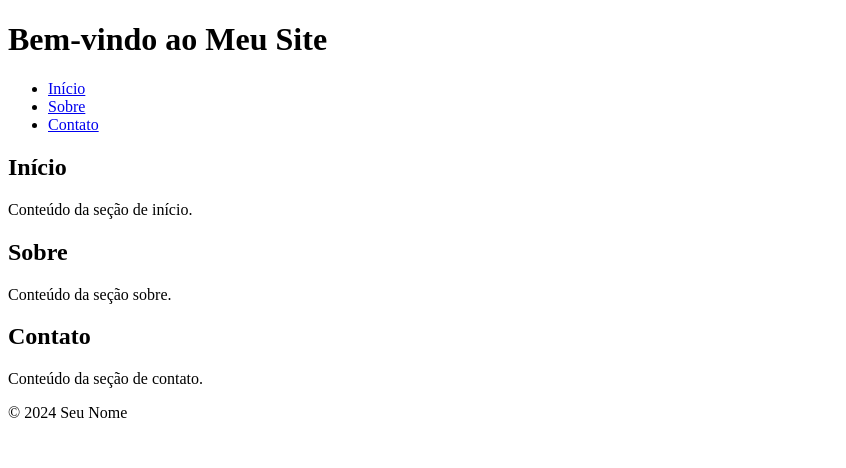
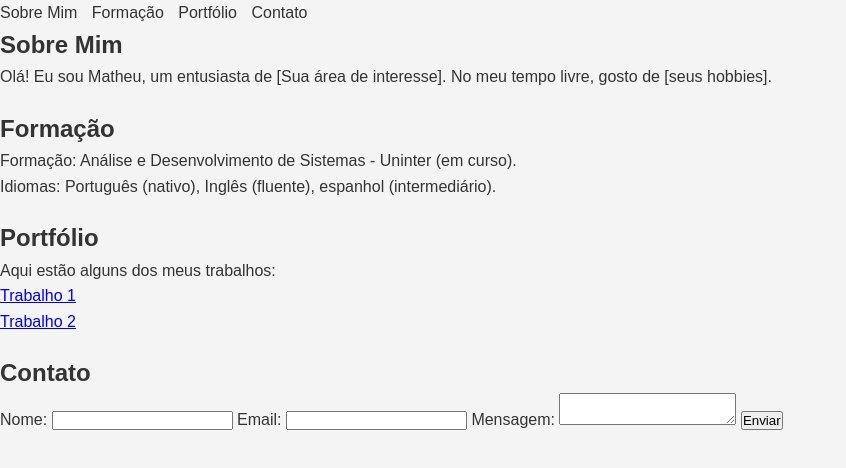
Before and after one commit to MatheuSilva00/portifolio, a plain HTML site: page index.html in a window 1280 px wide. Shown: the whole page, without its empty margins (0-846 px from the left). Drawn offline with Linux system fonts and the light colour scheme.

Commit message:
edit criando javascript e editando html

```diff
--- a/index.html
+++ b/index.html
@@ -3,36 +3,58 @@
 <head>
     <meta charset="UTF-8">
     <meta name="viewport" content="width=device-width, initial-scale=1.0">
-    <title>Seu Título Aqui</title>
-    <link rel="stylesheet" href="estilo.css">
+    <title>Portfólio Pessoal</title>
+    <link rel="stylesheet" href="styles.css">
+    <script src="script.js"></script>
 </head>
 <body>
-    <header>
-        <h1>Bem-vindo ao Meu Site</h1>
-    </header>
+    <!-- Navegação -->
     <nav>
         <ul>
-            <li><a href="#home">Início</a></li>
-            <li><a href="#about">Sobre</a></li>
-            <li><a href="#contact">Contato</a></li>
+            <li><a href="#" onclick="showSection('sobre')">Sobre Mim</a></li>
+            <li><a href="#" onclick="showSection('formacao')">Formação</a></li>
+            <li><a href="#" onclick="showSection('portfolio')">Portfólio</a></li>
+            <li><a href="#" onclick="showSection('contato')">Contato</a></li>
         </ul>
     </nav>
-    <main>
-        <section id="home">
-            <h2>Início</h2>
-            <p>Conteúdo da seção de início.</p>
-        </section>
-        <section id="about">
-            <h2>Sobre</h2>
-            <p>Conteúdo da seção sobre.</p>
-        </section>
-        <section id="contact">
-            <h2>Contato</h2>
-            <p>Conteúdo da seção de contato.</p>
-        </section>
-    </main>
-    <footer>
-        <p>&copy; 2024 Seu Nome</p>
-    </footer>
+
+    <!-- Seções -->
+    <section id="sobre">
+        <h1>Sobre Mim</h1>
+        <p>Olá! Eu sou Matheu, um entusiasta de [Sua área de interesse]. No meu tempo livre, gosto de [seus hobbies].</p>
+    </section>
+
+    <section id="formacao">
+        <h1>Formação</h1>
+        <p>Formação: Análise e Desenvolvimento de Sistemas - Uninter (em curso).</p>
+        <p>Idiomas: Português (nativo), Inglês (fluente), espanhol (intermediário).</p>
+    </section>
+
+    <section id="portfolio">
+        <h1>Portfólio</h1>
+        <p>Aqui estão alguns dos meus trabalhos:</p>
+        <ul>
+            <li><a href="https://exemplo.com" target="_blank">Trabalho 1</a></li>
+            <li><a href="https://exemplo.com" target="_blank">Trabalho 2</a></li>
+        </ul>
+    </section>
+
+    <section id="contato">
+        <h1>Contato</h1>
+        <form>
+            <label for="nome">Nome:</label>
+            <input type="text" id="nome" name="nome" required>
+
+            <label for="email">Email:</label>
+            <input type="email" id="email" name="email" required>
+
+            <label for="mensagem">Mensagem:</label>
+            <textarea id="mensagem" name="mensagem" required></textarea>
+
+            <button type="submit">Enviar</button>
+        </form>
+    </section>
+
+    <script src="script.js"></script>
 </body>
 </html>
--- /dev/null
+++ b/script.js
@@ -0,0 +1,12 @@
+// Função para mostrar a seção correspondente ao clique do usuário
+function showSection(sectionId) {
+    // Esconde todas as seções
+    var sections = document.querySelectorAll('section');
+    sections.forEach(function(section) {
+        section.style.display = 'none';
+    });
+
+    // Exibe a seção selecionada
+    var selectedSection = document.getElementById(sectionId);
+    selectedSection.style.display = 'block';
+}
```
